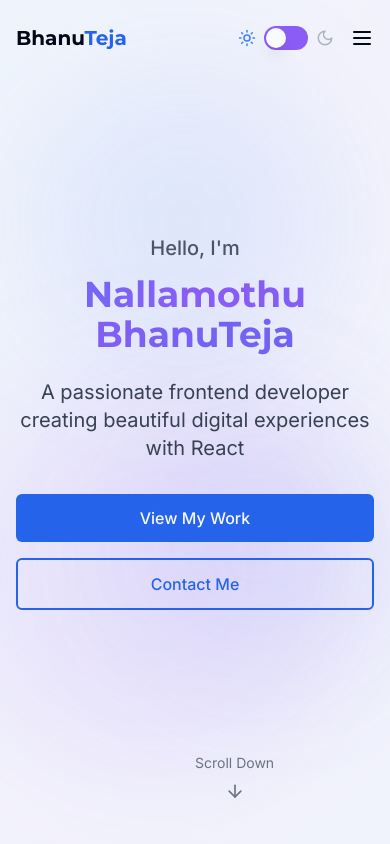
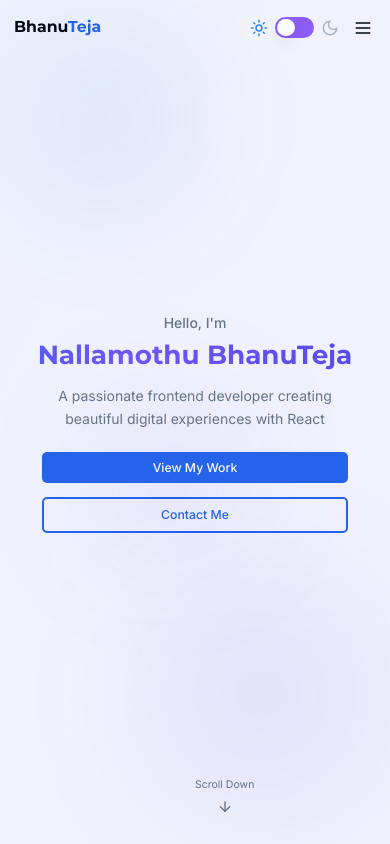
Before and after one commit to Bhanutejanallamothu/vivid-digital-folio, a React (Vite) app: page / in a window 390 px wide. Shown: the top 844 px of the page. Built offline with nearby package versions, Linux system fonts and the light colour scheme.

Commit message:
Fix: Dark mode text color and mobile responsiveness
Ensured text colors adapt correctly in dark mode and improved mobile responsiveness for better device adaptation.

```diff
--- a/src/components/Hero.tsx
+++ b/src/components/Hero.tsx
@@ -12,32 +12,32 @@ const Hero = () => {
   return (
     <section
       id="home"
-      className="min-h-screen flex items-center justify-center relative overflow-hidden"
+      className="min-h-screen flex items-center justify-center relative overflow-hidden px-4 sm:px-6 lg:px-8"
     >
       {/* Gradient Background */}
-      <div className="absolute inset-0 bg-gradient-to-br from-portfolio-blue/5 via-portfolio-purple/5 to-portfolio-indigo/5"></div>
+      <div className="absolute inset-0 bg-gradient-to-br from-primary/5 via-secondary/5 to-accent/5"></div>
 
       {/* Animated Gradient Circles */}
-      <div className="absolute top-20 left-10 w-72 h-72 bg-portfolio-blue/10 rounded-full blur-3xl animate-float"></div>
-      <div className="absolute bottom-20 right-10 w-96 h-96 bg-portfolio-purple/10 rounded-full blur-3xl animate-float" style={{ animationDelay: "2s" }}></div>
-      <div className="absolute top-1/2 left-1/3 w-64 h-64 bg-portfolio-indigo/10 rounded-full blur-3xl animate-float" style={{ animationDelay: "4s" }}></div>
+      <div className="absolute top-10 sm:top-20 left-5 sm:left-10 w-48 h-48 sm:w-72 sm:h-72 bg-primary/10 rounded-full blur-3xl animate-float"></div>
+      <div className="absolute bottom-10 sm:bottom-20 right-5 sm:right-10 w-64 h-64 sm:w-96 sm:h-96 bg-secondary/10 rounded-full blur-3xl animate-float" style={{ animationDelay: "2s" }}></div>
+      <div className="absolute top-1/2 left-1/4 sm:left-1/3 w-40 h-40 sm:w-64 sm:h-64 bg-accent/10 rounded-full blur-3xl animate-float" style={{ animationDelay: "4s" }}></div>
 
-      <div className="container mx-auto px-4 z-10 text-center">
+      <div className="container mx-auto z-10 text-center max-w-4xl">
         <div className={`transition-all duration-1000 ${isLoaded ? 'opacity-100 translate-y-0' : 'opacity-0 translate-y-10'}`}>
-          <h2 className="text-xl md:text-2xl font-medium text-gray-600 mb-3">
+          <h2 className="text-base sm:text-lg md:text-xl lg:text-2xl font-medium text-muted-foreground mb-2 md:mb-3">
             Hello, I'm
           </h2>
-          <h1 className="heading-xl mb-6">
+          <h1 className="text-3xl sm:text-4xl md:text-5xl lg:text-6xl xl:text-7xl font-display font-bold mb-4 md:mb-6">
             <span className="text-gradient">Nallamothu BhanuTeja</span>
           </h1>
-          <p className="text-xl md:text-2xl text-gray-700 max-w-2xl mx-auto mb-8">
+          <p className="text-base sm:text-lg md:text-xl lg:text-2xl text-muted-foreground max-w-3xl mx-auto mb-6 md:mb-8 leading-relaxed">
             A passionate frontend developer creating beautiful digital experiences with React
           </p>
-          <div className="flex flex-col sm:flex-row justify-center items-center gap-4">
-            <a href="#projects" className="button-primary w-full sm:w-auto">
+          <div className="flex flex-col sm:flex-row justify-center items-center gap-4 px-4">
+            <a href="#projects" className="button-primary w-full sm:w-auto text-center">
               View My Work
             </a>
-            <a href="#contact" className="button-secondary w-full sm:w-auto">
+            <a href="#contact" className="button-secondary w-full sm:w-auto text-center">
               Contact Me
             </a>
           </div>
@@ -45,10 +45,10 @@ const Hero = () => {
       </div>
 
       {/* Scroll Down Indicator */}
-      <div className="absolute bottom-8 left-1/2 transform -translate-x-1/2 animate-bounce">
-        <a href="#about" className="flex flex-col items-center text-gray-500 hover:text-portfolio-blue transition-colors">
-          <span className="text-sm mb-2">Scroll Down</span>
-          <ArrowDown size={20} />
+      <div className="absolute bottom-6 md:bottom-8 left-1/2 transform -translate-x-1/2 animate-bounce">
+        <a href="#about" className="flex flex-col items-center text-muted-foreground hover:text-primary transition-colors">
+          <span className="text-xs sm:text-sm mb-2">Scroll Down</span>
+          <ArrowDown size={16} className="sm:w-5 sm:h-5" />
         </a>
       </div>
     </section>
--- a/src/components/Navbar.tsx
+++ b/src/components/Navbar.tsx
@@ -35,25 +35,25 @@ const Navbar = () => {
     <nav
       className={`fixed w-full z-50 transition-all duration-300 ${
         isScrolled
-          ? "bg-background/90 backdrop-blur-md shadow-md py-4"
-          : "bg-transparent py-6"
+          ? "bg-background/90 backdrop-blur-md shadow-md py-2 md:py-4"
+          : "bg-transparent py-4 md:py-6"
       }`}
     >
-      <div className="container mx-auto flex justify-between items-center px-4">
+      <div className="container mx-auto flex justify-between items-center px-4 sm:px-6 lg:px-8">
         {/* Logo */}
         <div className="flex items-center">
-          <a href="#home" className="text-xl md:text-2xl font-display font-bold text-foreground">
+          <a href="#home" className="text-lg sm:text-xl md:text-2xl font-display font-bold text-foreground">
             Bhanu<span className="text-primary">Teja</span>
           </a>
         </div>
 
         {/* Desktop Navigation */}
-        <div className="hidden md:flex items-center space-x-8">
+        <div className="hidden md:flex items-center space-x-6 lg:space-x-8">
           {navItems.map((item) => (
             <a
               key={item.name}
               href={item.href}
-              className="font-medium text-foreground hover:text-primary transition-colors"
+              className="font-medium text-foreground hover:text-primary transition-colors text-sm lg:text-base"
             >
               {item.name}
             </a>
@@ -64,27 +64,27 @@ const Navbar = () => {
         </div>
 
         {/* Mobile Navigation Trigger */}
-        <div className="md:hidden flex items-center gap-4">
+        <div className="md:hidden flex items-center gap-3 sm:gap-4">
           <ThemeToggle />
           <button
             onClick={() => setMobileMenuOpen(!mobileMenuOpen)}
-            className="text-foreground focus:outline-none"
+            className="text-foreground focus:outline-none p-1"
           >
-            {mobileMenuOpen ? <X size={24} /> : <Menu size={24} />}
+            {mobileMenuOpen ? <X size={20} /> : <Menu size={20} />}
           </button>
         </div>
       </div>
 
       {/* Mobile Menu */}
       {mobileMenuOpen && (
-        <div className="md:hidden absolute top-full left-0 right-0 bg-background shadow-lg py-4 px-4 animate-fade-in-up">
+        <div className="md:hidden absolute top-full left-0 right-0 bg-background/95 backdrop-blur-md border-t border-border shadow-lg py-4 px-4 animate-fade-in-up">
           <div className="flex flex-col space-y-3">
             {navItems.map((item) => (
               <a
                 key={item.name}
                 href={item.href}
                 onClick={() => setMobileMenuOpen(false)}
-                className="font-medium text-foreground hover:text-primary transition-colors py-2"
+                className="font-medium text-foreground hover:text-primary transition-colors py-2 text-base"
               >
                 {item.name}
               </a>
--- a/src/components/Skills.tsx
+++ b/src/components/Skills.tsx
@@ -55,29 +55,30 @@ const Skills = () => {
   }, []);
 
   return (
-    <section id="skills" className="section-padding bg-muted dark:bg-muted/30">
-      <div className="container mx-auto px-4">
-        <div className="text-center mb-16">
-          <h2 className="heading-lg mb-4">
-            My <span className="text-portfolio-blue">Skills</span>
+    <section id="skills" className="section-padding bg-muted/50">
+      <div className="container mx-auto px-4 sm:px-6 lg:px-8">
+        <div className="text-center mb-12 md:mb-16">
+          <h2 className="text-2xl sm:text-3xl md:text-4xl font-display font-bold mb-4 text-foreground">
+            My <span className="text-primary">Skills</span>
           </h2>
-          <p className="text-foreground max-w-2xl mx-auto">
+          <p className="text-sm sm:text-base md:text-lg text-muted-foreground max-w-2xl mx-auto px-4">
             Here are the technologies and tools I work with to bring ideas to life.
           </p>
-          <div className="w-24 h-1 bg-portfolio-blue mx-auto mt-4"></div>
+          <div className="w-16 sm:w-20 md:w-24 h-1 bg-primary mx-auto mt-4"></div>
         </div>
 
-        <div className="grid grid-cols-1 md:grid-cols-2 gap-12">
+        <div className="grid grid-cols-1 lg:grid-cols-2 gap-8 md:gap-12">
           {categories.map((category) => (
             <div key={category.id} className="animate-fade-in-up">
-              <h3 className="heading-md mb-6 text-foreground">{category.name}</h3>
-              <div className="space-y-5">
+              <h3 className="text-xl sm:text-2xl md:text-3xl font-display font-semibold mb-4 md:mb-6 text-foreground">{category.name}</h3>
+              <div className="space-y-4 md:space-y-5">
                 {skillsData
                   .filter((skill) => skill.category === category.id)
                   .map((skill, index) => (
                     <div key={index} className="skill-progress">
-                      <div className="mb-2">
-                        <span className="font-medium text-foreground">{skill.name}</span>
+                      <div className="mb-2 flex justify-between items-center">
+                        <span className="text-sm sm:text-base font-medium text-foreground">{skill.name}</span>
+                        <span className="text-xs sm:text-sm text-muted-foreground">{skill.level}%</span>
                       </div>
                       <Progress value={skill.level} className="h-2" />
                     </div>
--- a/src/index.css
+++ b/src/index.css
@@ -1,3 +1,4 @@
+
 @import url('https://fonts.googleapis.com/css2?family=Inter:wght@300;400;500;600;700&family=Montserrat:wght@400;500;600;700;800&display=swap');
 
 @tailwind base;
@@ -83,7 +84,7 @@
     scroll-behavior: smooth;
   }
 
-  /* Ensure text colors are theme-compatible */
+  /* Ensure all headings and text use theme colors */
   h1, h2, h3, h4, h5, h6 {
     @apply text-foreground;
   }
@@ -92,9 +93,17 @@
     @apply text-foreground;
   }
 
-  /* Make sure gradient text remains visible in dark mode */
-  .text-gradient {
-    @apply dark:from-white dark:via-white/90 dark:to-white/70;
+  /* Responsive typography */
+  @media (max-width: 640px) {
+    html {
+      font-size: 14px;
+    }
+  }
+
+  @media (min-width: 1024px) {
+    html {
+      font-size: 16px;
+    }
   }
 }
 
@@ -108,30 +117,30 @@
   }
 
   .section-padding {
-    @apply py-16 md:py-24;
+    @apply py-12 sm:py-16 md:py-20 lg:py-24;
   }
 
   .heading-xl {
-    @apply text-4xl md:text-5xl lg:text-6xl font-display font-bold;
+    @apply text-3xl sm:text-4xl md:text-5xl lg:text-6xl font-display font-bold;
   }
 
   .heading-lg {
-    @apply text-3xl md:text-4xl font-display font-bold;
+    @apply text-2xl sm:text-3xl md:text-4xl font-display font-bold;
   }
 
   .heading-md {
-    @apply text-2xl md:text-3xl font-display font-semibold;
+    @apply text-xl sm:text-2xl md:text-3xl font-display font-semibold;
   }
 
   .button-primary {
-    @apply px-6 py-3 rounded-md bg-primary text-primary-foreground font-medium transition-all hover:bg-opacity-90 hover:shadow-md;
+    @apply px-4 sm:px-6 py-2 sm:py-3 rounded-md bg-primary text-primary-foreground font-medium transition-all hover:bg-opacity-90 hover:shadow-md text-sm sm:text-base;
   }
 
   .button-secondary {
-    @apply px-6 py-3 rounded-md border-2 border-primary text-primary font-medium transition-all hover:bg-primary/10;
+    @apply px-4 sm:px-6 py-2 sm:py-3 rounded-md border-2 border-primary text-primary font-medium transition-all hover:bg-primary/10 text-sm sm:text-base;
   }
 
-  /* Gradient theme classes updated for better dark mode compatibility */
+  /* Improved gradient classes for better dark mode compatibility */
   .gradient-blue {
     @apply bg-gradient-to-r from-blue-500 to-indigo-500 dark:from-blue-400 dark:to-indigo-400;
   }
@@ -158,20 +167,12 @@
 }
 
 .text-gradient {
-  background: linear-gradient(90deg, #3b82f6, #8b5cf6, #6366f1);
+  background: linear-gradient(90deg, hsl(var(--primary)), hsl(var(--secondary)), hsl(var(--accent)));
   -webkit-background-clip: text;
   background-clip: text;
   color: transparent;
   background-size: 200% auto;
   animation: textGradient 5s linear infinite;
-}
-
-/* Dark mode text gradient */
-.dark .text-gradient {
-  background: linear-gradient(90deg, #60a5fa, #a78bfa, #818cf8);
-  -webkit-background-clip: text;
-  background-clip: text;
-  color: transparent;
 }
 
 @keyframes textGradient {
@@ -182,3 +183,14 @@
     background-position: 200% center;
   }
 }
+
+/* Enhanced mobile responsiveness */
+@media (max-width: 768px) {
+  .container {
+    @apply px-4;
+  }
+
+  .section-padding {
+    @apply py-8 sm:py-12;
+  }
+}
```
Also changed, not shown: src/components/Certifications.tsx (+14 -14 lines).
